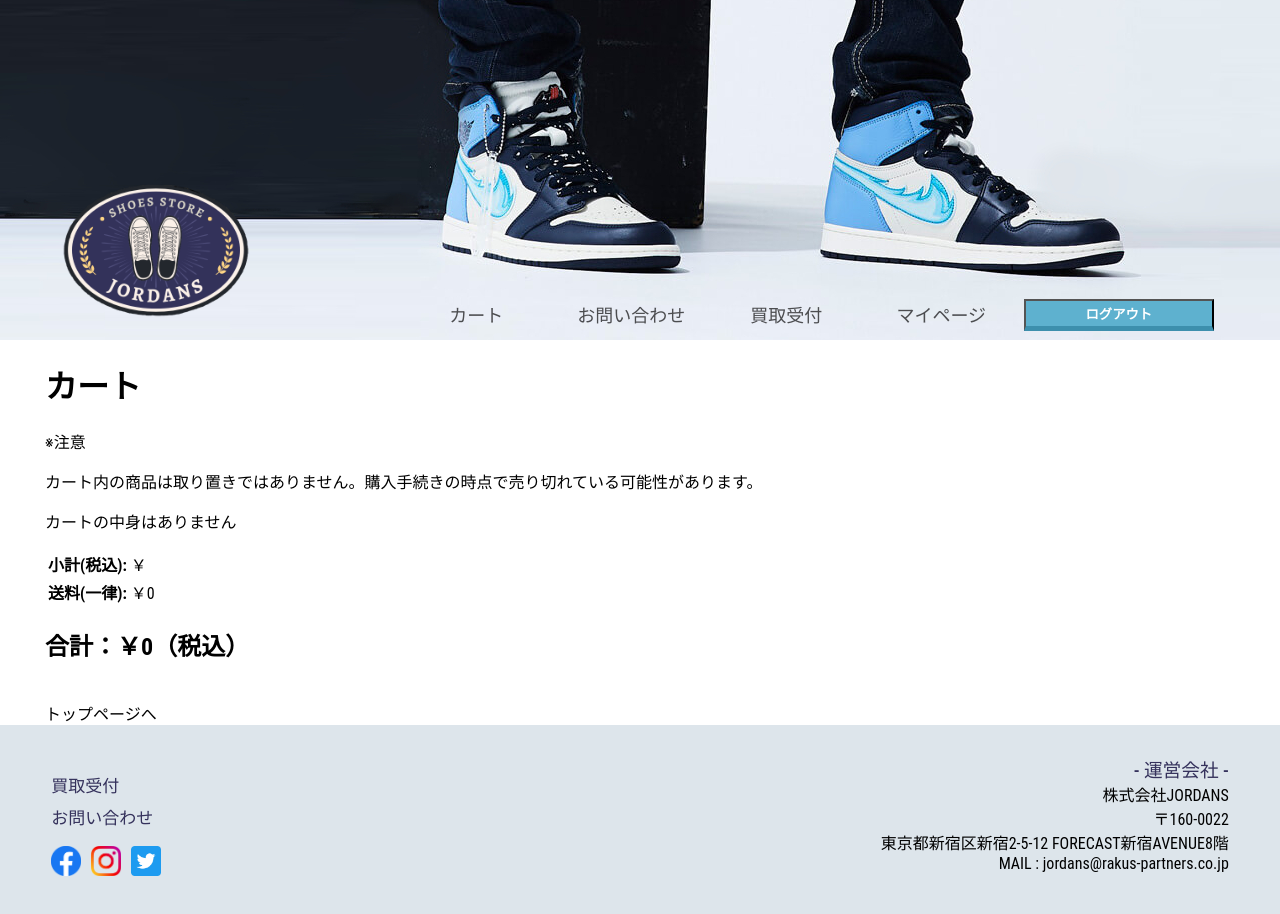
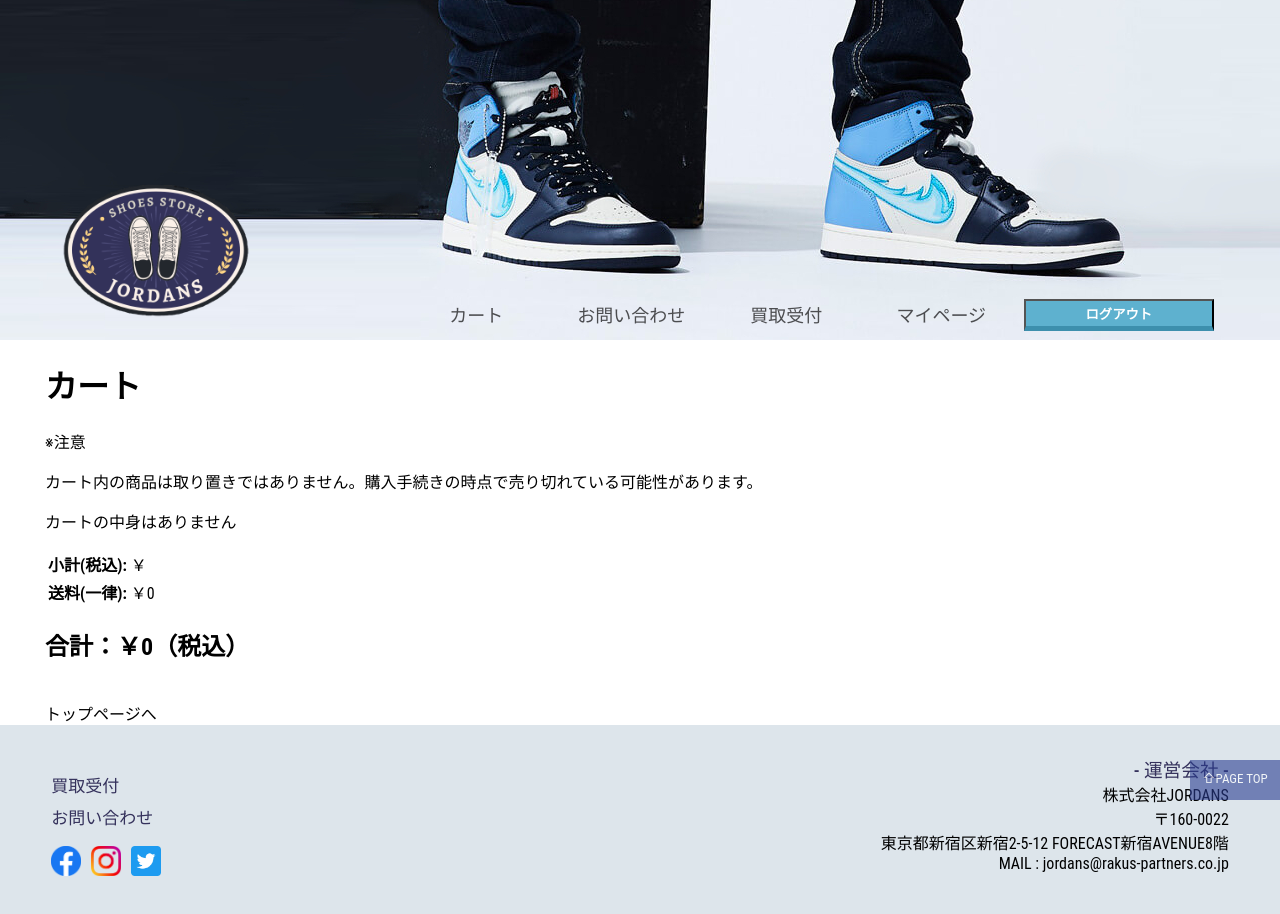
Before and after one commit to tomawatanabe/nextjs_demo, a Next.js app: page /cart in a window 1280 px wide. Shown: the top 914 px of the page. Built offline with nearby package versions, Linux system fonts and the light colour scheme.

Commit message:
Update index.tsx
カート画面にもページトップを入れた

```diff
--- a/pages/cart/index.tsx
+++ b/pages/cart/index.tsx
@@ -5,7 +5,7 @@ import { useCookie } from "../../components/useCookie";
 import Header from "../../components/Header";
 import Footer from "../../components/Footer";
 import styles from "../../styles/Cart.module.css";
-
+import PageTop from "../../components/pageTop";
 
 const ShoppingCart = () => {
   const userID = useCookie();
@@ -25,6 +25,7 @@ const ShoppingCart = () => {
           トップページへ
         </Link>
       </div>
+      <PageTop />
       <Footer />
     </>
   );
```
